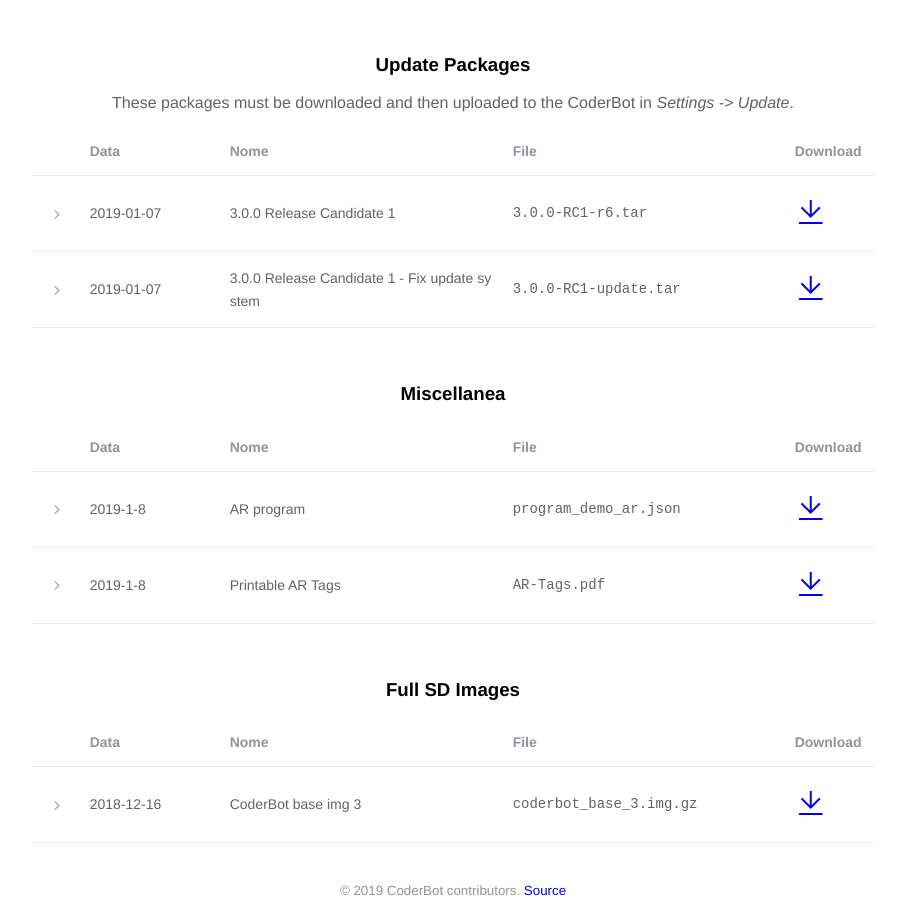
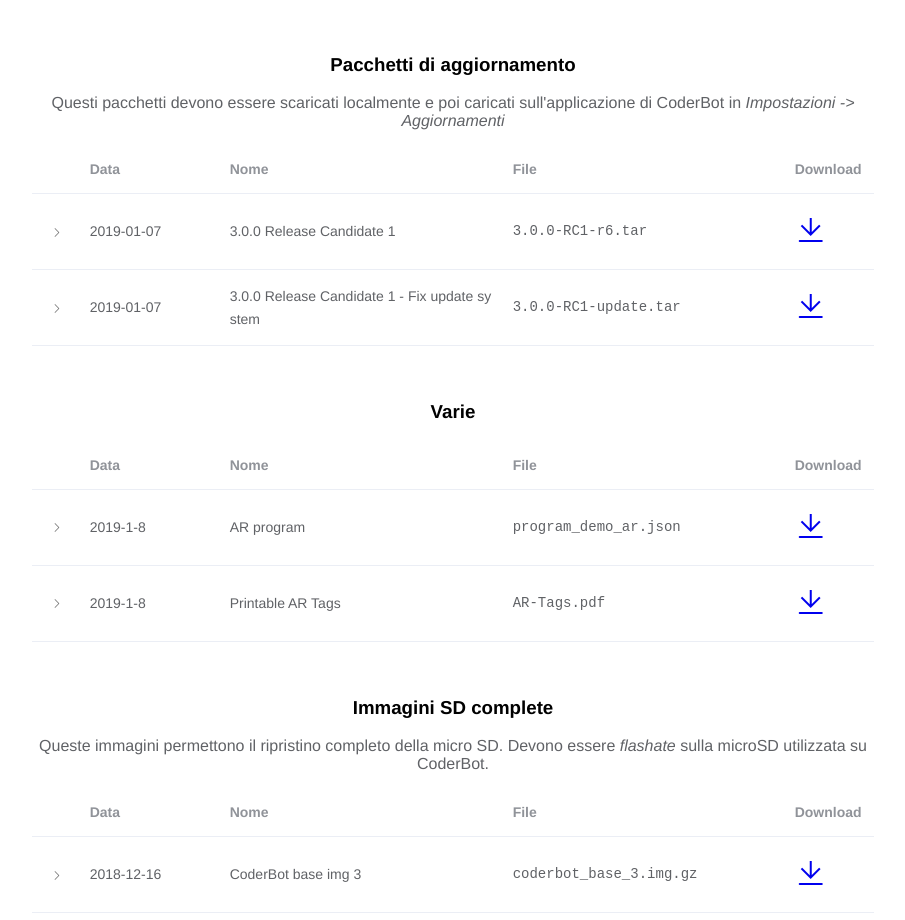
Before and after one commit to CoderBotOrg/repo, a Vue app: page / in a window 1280 px wide. Shown: the part 92-1012 px from the top of the page, without its empty margins (187-1092 px from the left). Built offline with nearby package versions, Linux system fonts and the light colour scheme; a web font is replaced by a local one.

Commit message:
Translate page to italian, add more details on file usage

```diff
--- a/src/App.vue
+++ b/src/App.vue
@@ -1,7 +1,7 @@
 <template>
     <div id="page">
                         <div class="logo">CoderBot</div>
-<div class="subtitle">files repository</div>
+<div class="subtitle">archivio aggiornamenti</div>
 <br> <br>
         <el-row>
             <el-col :xs="{span:0}" :span="4" hidden-md-and-down>
@@ -33,8 +33,8 @@
                     <br><br>
                 -->
 
-                    <h3>Update Packages</h3>
-                    <p style="color:#606266"> These packages must be downloaded and then uploaded to the CoderBot in <i>Settings -> Update</i>. </p>
+                    <h3>Pacchetti di aggiornamento</h3>
+                    <p style="color:#606266"> Questi pacchetti devono essere scaricati localmente e poi caricati sull'applicazione di CoderBot in <i> Impostazioni -> Aggiornamenti </i></p>
                     <el-table :data="updatePackages" style="width: 100%">
                         <el-table-column type="expand">
                             <template slot-scope="props">
@@ -57,7 +57,7 @@
                         </el-table-column>
                     </el-table>
                     <br><br>
-                    <h3>Miscellanea</h3>
+                    <h3>Varie</h3>
                     <el-table :data="misc" style="width: 100%">
                         <el-table-column type="expand">
                             <template slot-scope="props">
@@ -80,7 +80,8 @@
                         </el-table-column>
                     </el-table>
                     <br><br>
-                    <h3>Full SD Images</h3>
+                    <h3>Immagini SD complete</h3>
+                    <p style="color:#606266"> Queste immagini permettono il ripristino completo della micro SD. Devono essere <i> flashate </i> sulla microSD utilizzata su CoderBot.</p>
                     <el-table :data="images" style="width: 100%">
                         <el-table-column type="expand">
                             <template slot-scope="props">
@@ -109,7 +110,7 @@
             </el-col>
         </el-row>
         <br>
-        <small style="color:#909399"> &copy; 2019 CoderBot contributors. <a href="https://github.com/coderbotorg/repo"> Source </a> </small>
+        <small style="color:#909399"> &copy; 2019 <a href="https://coderbot.org" target="_blank">CoderBot</a> contributors. <a href="https://github.com/coderbotorg/repo" target="_blank"> Source</a>.</small>
     </div>
 </template>
 <script>
```
